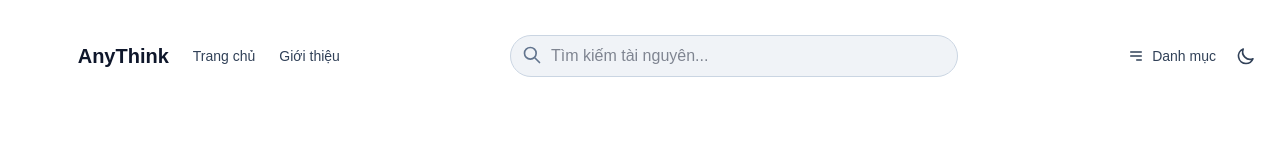
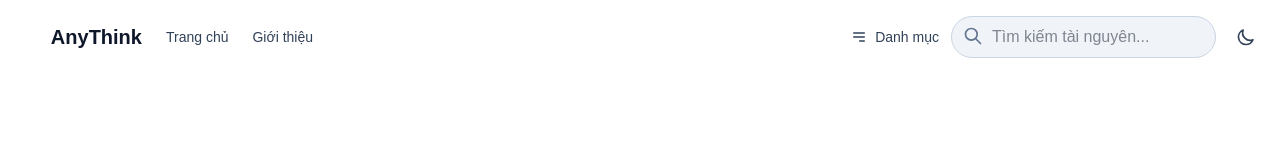
Before and after one commit to atibon2988/nextjsfirst, a Next.js app: page / in a window 1280 px wide. Shown: the top 158 px of the page. Built offline with nearby package versions, Linux system fonts and the light colour scheme.

Commit message:
bố cục

```diff
--- a/app/components/Header.tsx
+++ b/app/components/Header.tsx
@@ -56,9 +56,17 @@ export default function Header() {
       <div className="max-w-7xl mx-auto px-4 flex justify-between items-center gap-4">
 
         <div className="flex items-center gap-6">
-          <Link href="/" className="flex items-center gap-2 flex-shrink-0">
-            <img src="/logo.png" alt="Logo" className="h-20 w-auto" />
-            <span className="text-xl font-bold text-slate-900 dark:text-white">AnyThink</span>
+          <Link href="/" className="flex items-center gap-2 flex-shrink-0 group">
+            <img
+              src="/logo.png"
+              alt="Logo"
+              className={`h-10 w-auto transition-all duration-500 ${
+                theme === 'dark' ? 'brightness-0 invert' : ''
+              }`}
+            />
+            <span className="text-xl font-bold text-slate-900 dark:text-white transition-colors">
+              AnyThink
+            </span>
           </Link>
           <nav className="hidden lg:flex gap-6 text-sm font-medium text-slate-700 dark:text-slate-200">
             <Link href="/" className="hover:text-blue-600 transition">Trang chủ</Link>
@@ -66,21 +74,7 @@ export default function Header() {
           </nav>
         </div>
 
-        {/* SEARCH BAR (Logic lọc tại trang chủ) */}
-        <form onSubmit={handleSearch} className="flex-1 max-w-md relative hidden md:block">
-          <input
-            type="text"
-            value={searchQuery}
-            onChange={(e) => setSearchQuery(e.target.value)}
-            placeholder="Tìm kiếm tài nguyên..."
-            className="w-full bg-slate-200/50 dark:bg-slate-800/50 border border-slate-300 dark:border-slate-700 focus:border-blue-500 rounded-full py-2 pl-10 pr-4 text-slate-900 dark:text-white outline-none transition-all"
-          />
-          <button type="submit" className="absolute left-3 top-2.5 text-slate-500 hover:text-blue-500">
-            <svg className="w-5 h-5" fill="none" stroke="currentColor" viewBox="0 0 24 24">
-              <path strokeLinecap="round" strokeLinejoin="round" strokeWidth="2" d="M21 21l-6-6m2-5a7 7 0 11-14 0 7 7 0 0114 0z" />
-            </svg>
-          </button>
-        </form>
+
 
         <div className="flex items-center gap-3">
           {/* DANH MỤC SỔ XUỐNG (Đầy đủ 6 mục yêu cầu) */}
@@ -106,6 +100,21 @@ export default function Header() {
               </div>
             )}
           </div>
+        {/* SEARCH BAR (Logic lọc tại trang chủ) */}
+        <form onSubmit={handleSearch} className="flex-1 max-w-md relative hidden md:block">
+          <input
+            type="text"
+            value={searchQuery}
+            onChange={(e) => setSearchQuery(e.target.value)}
+            placeholder="Tìm kiếm tài nguyên..."
+            className="w-full bg-slate-200/50 dark:bg-slate-800/50 border border-slate-300 dark:border-slate-700 focus:border-blue-500 rounded-full py-2 pl-10 pr-4 text-slate-900 dark:text-white outline-none transition-all"
+          />
+          <button type="submit" className="absolute left-3 top-2.5 text-slate-500 hover:text-blue-500">
+            <svg className="w-5 h-5" fill="none" stroke="currentColor" viewBox="0 0 24 24">
+              <path strokeLinecap="round" strokeLinejoin="round" strokeWidth="2" d="M21 21l-6-6m2-5a7 7 0 11-14 0 7 7 0 0114 0z" />
+            </svg>
+          </button>
+        </form>
 
           {/* NÚT DARKMODE */}
           <button
```
